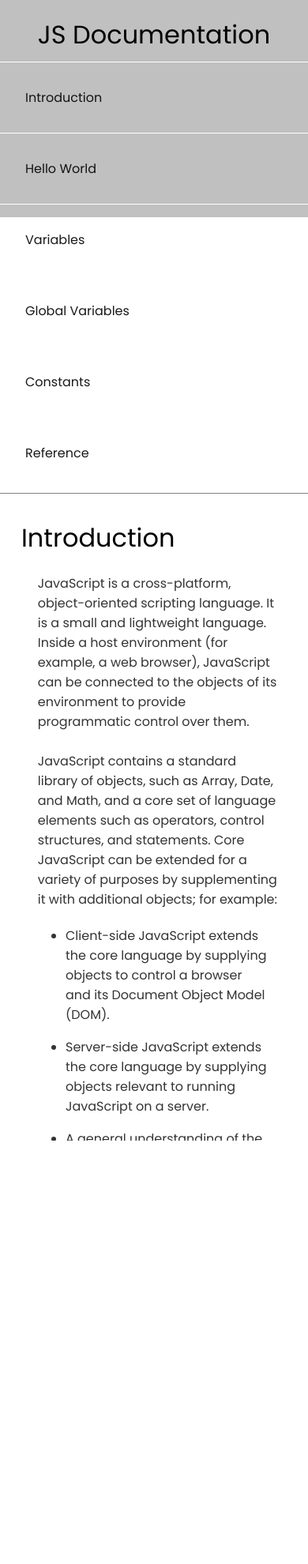
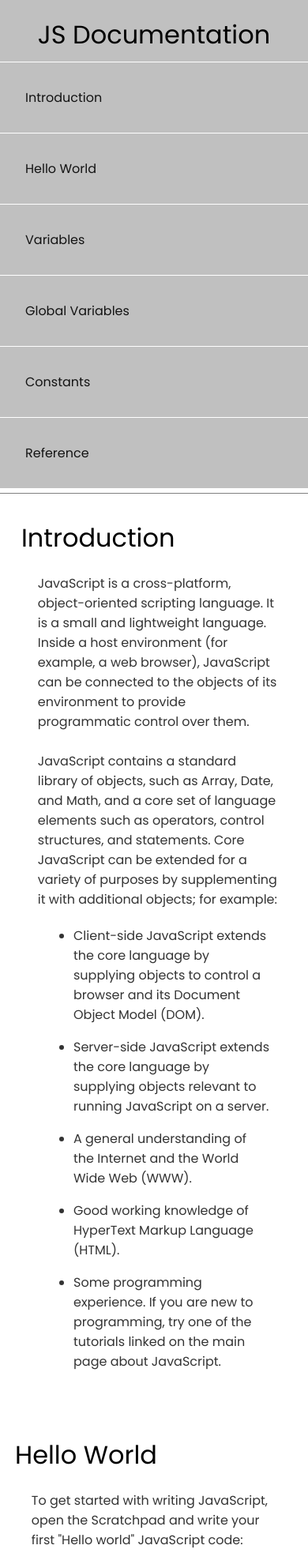
Before and after one commit to prasidh-agg/tech-doc, a plain HTML site: page index.html in a window 390 px wide. Shown: the top 1980 px of the page at 79% size. Before the commit the page ends 1444 px from the top, so only its background shows below. Drawn offline with Linux system fonts and the light colour scheme.

Commit message:
Update style.css

```diff
--- a/style.css
+++ b/style.css
@@ -16,8 +16,7 @@ body{
   display: flex;
   flex-direction: column;
   order: 1;
-  height: 100vh;
-  overflow-y: scroll;
+
 
 }
 .container2{
@@ -50,6 +49,9 @@ body{
   display:block;
 
 }
+ul{
+  margin-left: 10px;
+}
 li{
  margin: 1rem;
 }
@@ -77,15 +79,16 @@ li{
     flex-direction: column;
   }
   #navbar{
-
     position: absolute;
     top: 0;
     padding: 0;
     margin: 0;
     width: 100%;
-    max-height: 275px;
+
     border: none;
     z-index: 1;
+    background-color: #c0c0c0;
+
 
   }
   #navbar header{
@@ -101,3 +104,10 @@ li{
     padding: 2rem;
   }
 }
+
+@media(min-width: 900px){
+  .container1{
+     height: 100vh;
+    overflow-y: scroll;
+  }
+}
```
